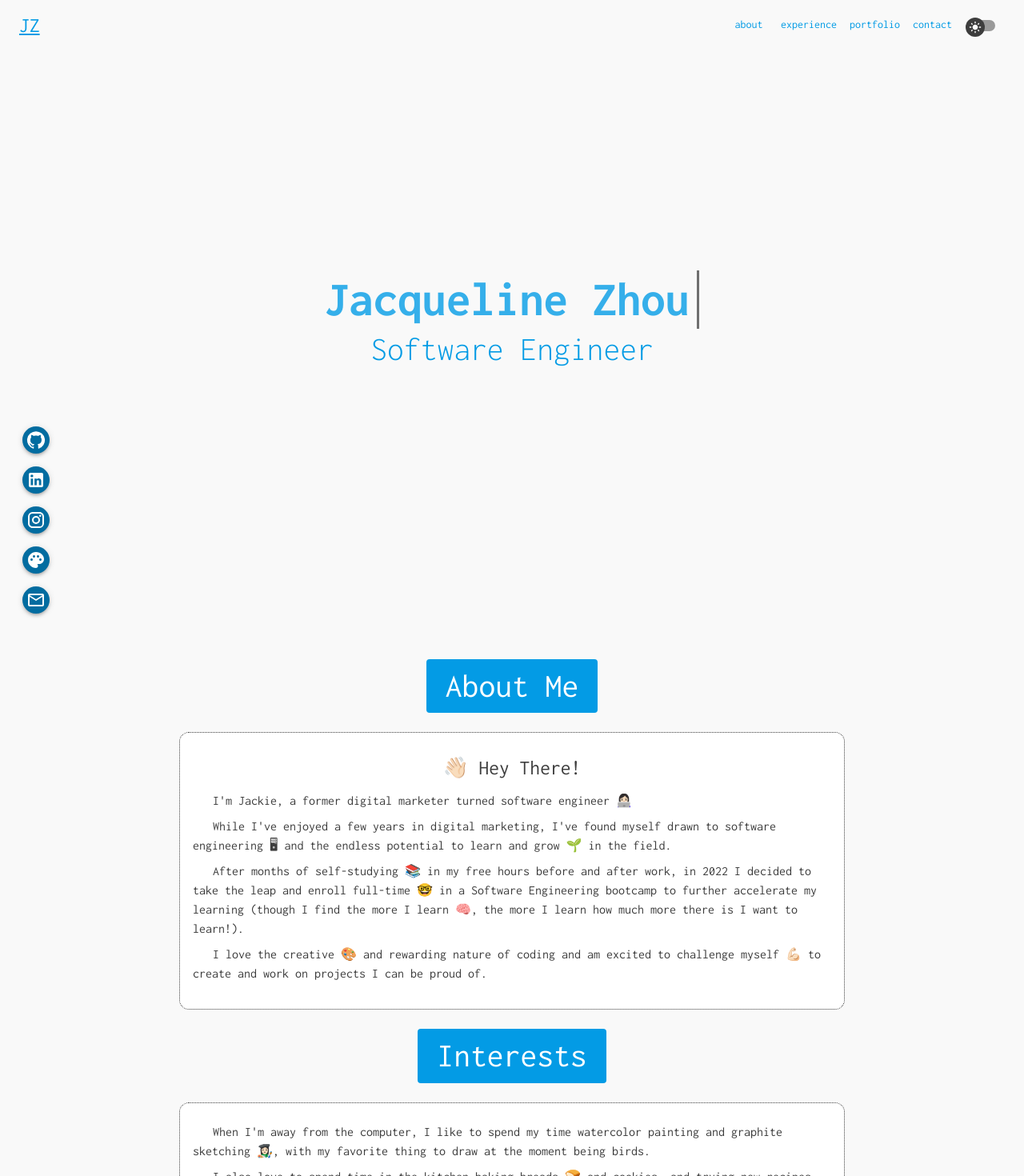
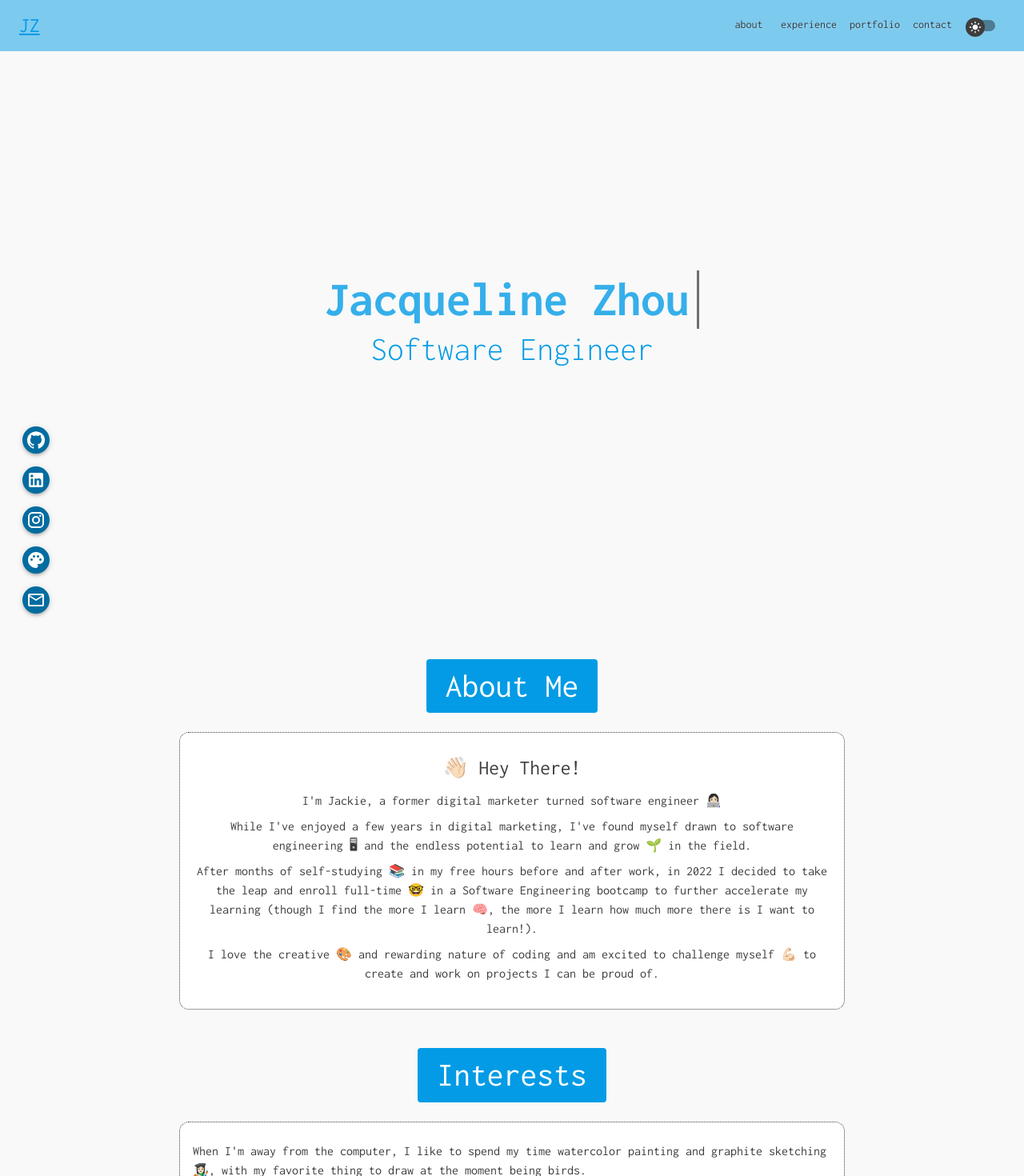
Before and after one commit to jacqizee/personal-website, a React (Create React App) app in the folder personal-website/: page /#about in a window 1280 px wide. Shown: the top 1470 px of the page at 80% size. Built offline with nearby package versions, Linux system fonts and the light colour scheme.

Commit message:
added bgcolor to nav bar, split interests out of about me'

```diff
--- a/personal-website/src/App.js
+++ b/personal-website/src/App.js
@@ -5,6 +5,8 @@ import Navigation from './components/Navigation'
 import Links from './components/Links'
 import Hero from './components/Hero'
 import About from './components/About'
+import Interests from './components/Interests'
+import Skills from './components/Skills'
 import Experience from './components/Experience'
 import Portfolio from './components/Portfolio'
 import Contact from './components/Contact'
@@ -25,6 +27,8 @@ const App = () => {
         <Links />
         <Hero />
         <About />
+        <Interests />
+        <Skills />
         <Experience />
         <Portfolio />
         <Contact />
--- a/personal-website/src/components/About.js
+++ b/personal-website/src/components/About.js
@@ -1,58 +1,21 @@
-import Skills from './Skills'
-
+// MUI
 import Box from '@mui/material/Box'
 import Typography from '@mui/material/Typography'
 
-import { flexCenterCol } from './styles/styles'
-
-// Styling for elements: 0 = Cards, 1 = Paragraphs, 2 = Headlines
-const aboutMeStyling = [
-  // 0 - Cards
-  {
-    textAlign: 'left',
-    width: { xs: '90%', md: '65%'},
-    maxWidth: '1500px',
-    borderRadius: 3,
-    border: '1px dotted',
-    borderColor: 'primary.contrastText',
-    px: 2,
-    py: 3,
-    color: 'primary.contrastText',
-    bgcolor: 'background.paper'
-  },
-  // 1 - Paragraphs
-  {
-    mb: 1,
-    textIndent: '25px',
-  },
-  // 2 - Headlines
-  {
-    bgcolor: 'primary.main',
-    color: 'white',
-    px: 3,
-    py: 1,
-    width: 'fit-content',
-    borderRadius: 1,
-    my: 3
-  }
-]
+import { flexCenterCol, aboutMeStyling } from './styles/styles'
 
 const About = () => {
   return(
     <Box id="about" sx={{ width: '100%', backgroundColor: 'background.default', ...flexCenterCol }}>
 
-      {/* About Me */}
       {/* Headline */}
       <Typography variant="h4" sx={ aboutMeStyling[2] }>
         About Me
       </Typography>
 
       {/* Body */}
-      <Box sx={{ display: 'flex', alignItems: 'center', flexDirection: 'column', mb: 6 }}>
-
-        {/* About Me */}
-        <Box sx={ aboutMeStyling[0] }>
-          <Typography variant='h6' sx={{ mb: 1, color: 'primary.contrastText', textAlign: 'center' }}>
+      <Box sx={{ ...aboutMeStyling[0], ...flexCenterCol, mb: 3, textAlign: 'center' }}>
+        <Typography variant='h6' sx={{ mb: 1, color: 'primary.contrastText' }}>
           👋🏻 Hey There!
         </Typography>
         <Typography variant='body1' sx={ aboutMeStyling[1] }>
@@ -69,26 +32,6 @@ const About = () => {
         </Typography>
       </Box>
 
-        {/* Interests */}
-        {/* Headline */}
-        <Typography variant="h4" sx={ aboutMeStyling[2] }>
-        Interests
-        </Typography>
-
-        {/* Body */}
-        <Box sx={ aboutMeStyling[0] }>
-          <Typography variant='body1' sx={ aboutMeStyling[1] }>
-            When I'm away from the computer, I like to spend my time watercolor painting and graphite sketching 👩🏻‍🎨, with my favorite thing to draw at the moment being birds.
-          </Typography>
-          <Typography variant='body1' sx={ aboutMeStyling[1] }>
-            I also love to spend time in the kitchen baking breads 🍞 and cookies, and trying new recipes (have any favorites you'd like to share? 👀) inspired by the places I've travelled.
-          </Typography>
-        </Box>
-      </Box>
-
-      {/* Skills */}
-      <Skills />
-
     </Box>
   )
 }
--- /dev/null
+++ b/personal-website/src/components/Interests.js
@@ -0,0 +1,30 @@
+
+// MUI
+import Box from '@mui/material/Box'
+import Typography from '@mui/material/Typography'
+
+import { flexCenterCol, aboutMeStyling } from './styles/styles'
+
+const Interests = () => {
+  return (
+    <Box id="interests" sx={{ width: '100%', backgroundColor: 'background.default', ...flexCenterCol }}>
+      {/* Interests */}
+      {/* Headline */}
+      <Typography variant="h4" sx={ aboutMeStyling[2] }>
+      Interests
+      </Typography>
+
+      {/* Body */}
+      <Box sx={{ ...aboutMeStyling[0], display: 'flex', alignItems: 'center', flexDirection: 'column', mb: 3 }}>
+        <Typography variant='body1' sx={ aboutMeStyling[1] }>
+          When I'm away from the computer, I like to spend my time watercolor painting and graphite sketching 👩🏻‍🎨, with my favorite thing to draw at the moment being birds.
+        </Typography>
+        <Typography variant='body1' sx={ aboutMeStyling[1] }>
+          I also love to spend time in the kitchen baking breads 🍞 and cookies, and trying new recipes (have any favorites you'd like to share? 👀) inspired by the places I've travelled.
+        </Typography>
+      </Box>
+    </Box>
+  )
+}
+
+export default Interests
--- a/personal-website/src/components/Navigation.js
+++ b/personal-website/src/components/Navigation.js
@@ -57,7 +57,7 @@ const Navigation = ({ mode, setMode}) => {
   return (
     <Box sx={{ flexGrow: 1, maxHeight: '10vh' }}>
       <Slide appear={false} direction="down" in={!trigger}>
-        <AppBar color='transparent' sx={{ boxShadow: 0, bgcolor: 'secondary' }} >
+        <AppBar sx={{ boxShadow: 0, bgcolor: 'rgba(3,155,229,0.5)' }} >
           <Toolbar>
             {/* Logo/H1 */}
             <Box sx={{ flexGrow: 1 }}>
@@ -68,7 +68,7 @@ const Navigation = ({ mode, setMode}) => {
 
             {/* Row Menu on md or larger */}
             <Box sx={{ display: { xs: 'none', md: 'flex' }}}>
-              {menu.map(item => <HashLink smooth to={`#${item}`} key={item}><Button sx={{ textTransform: 'none' }}>{item}</Button></HashLink>)}
+              {menu.map(item => <Box component={HashLink} smooth to={`#${item}`} key={item} sx={{ textDecoration: 'none' }}><Button variant='text' sx={{ textTransform: 'none', color: 'secondary.contrastText', textShadow: '1px 1px 3px rgba(265,265,265,0.25)' }}>{item}</Button></Box>)}
 
               {/* Light/Dark Mode */}
               <Box sx={{ display: 'flex', alignItems: 'center' }}>
--- a/personal-website/src/components/Skills.js
+++ b/personal-website/src/components/Skills.js
@@ -5,16 +5,20 @@ import { skillLogos } from './helpers/icons'
 const Skills = () => {
 
   return(
-    <Box sx={{ boxShadow: 2, borderRadius: 3, p: 2, mx: 3 }}>
-      <Typography variant="h4" sx={{ bgcolor: 'primary.main',
+    <>
+      <Typography variant="h4"
+          sx={{ bgcolor: 'primary.main',
             color: 'white',
             px: 3,
             py: 1,
             width: 'fit-content',
             borderRadius: 1,
-    my: 3 }}>
+            my: 3
+        }}>
           Skills and Technologies
       </Typography>
+      <Box sx={{ boxShadow: 2, borderRadius: 3, p: 2, mx: 3 }}>
+
         <Box sx={{ display: 'flex', justifyContent: 'center', flexWrap: 'wrap' }}>
           {skillLogos.map(logo => {
             return (
@@ -45,6 +49,7 @@ const Skills = () => {
           })}
         </Box>
       </Box>
+    </>
   )
 }
 
--- a/personal-website/src/components/styles/styles.js
+++ b/personal-website/src/components/styles/styles.js
@@ -10,3 +10,33 @@ export const flexCenterCol = {
   alignItems: 'center',
   flexDirection: 'column',
 }
+
+// Styling for elements: 0 = Cards, 1 = Paragraphs, 2 = Headlines
+export const aboutMeStyling = [
+  // 0 - Cards
+  {
+    width: { xs: '90%', md: '65%'},
+    maxWidth: '1500px',
+    borderRadius: 3,
+    border: '1px dotted',
+    borderColor: 'primary.contrastText',
+    px: 2,
+    py: 3,
+    color: 'primary.contrastText',
+    bgcolor: 'background.paper'
+  },
+  // 1 - Paragraphs
+  {
+    mb: 1,
+  },
+  // 2 - Headlines
+  {
+    bgcolor: 'primary.main',
+    color: 'white',
+    px: 3,
+    py: 1,
+    width: 'fit-content',
+    borderRadius: 1,
+    my: 3
+  }
+]
```
Lines whose indentation alone changed are shown as unchanged.
